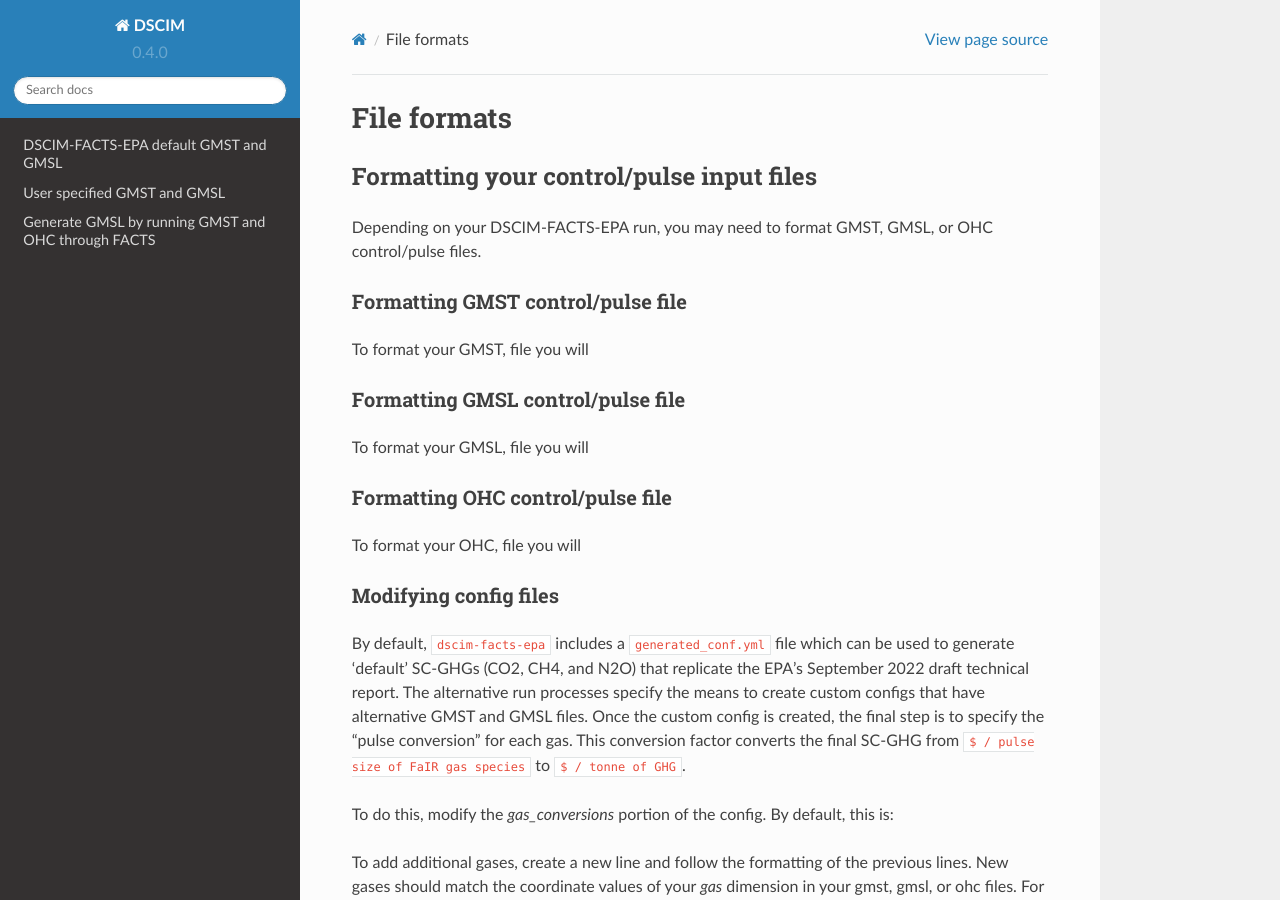
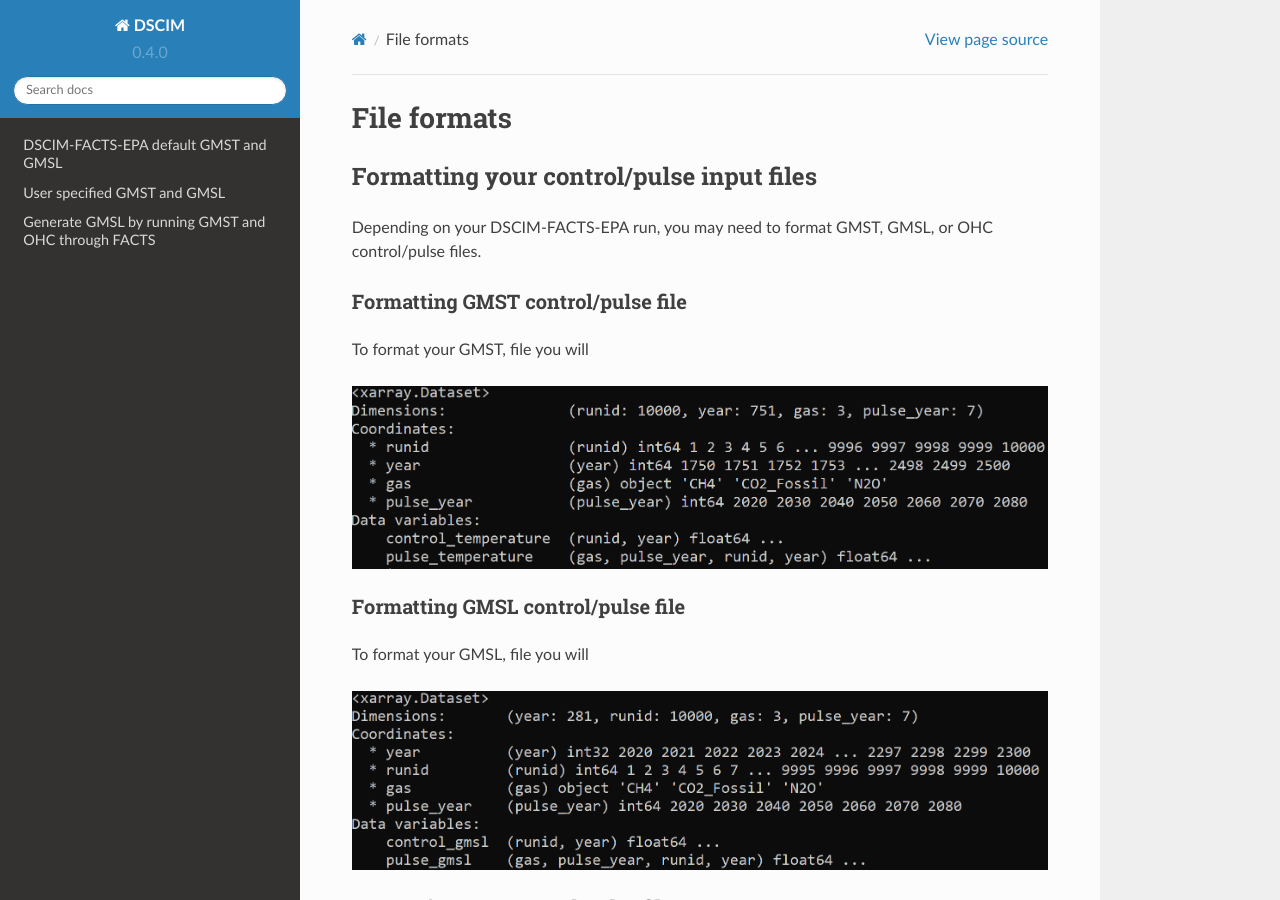
Before and after one commit to ClimateImpactLab/dscim-facts-epa, a Sphinx documentation site: the page built from docs/source/files.rst, in a window 1280 px wide and 900 px high. Built offline with Sphinx 7.4.7 and the Read the Docs theme 2.0.0, drawn with Linux system fonts in a browser that asks for light colours.

Commit message:
Test image attachments

```diff
--- a/docs/source/files.rst
+++ b/docs/source/files.rst
@@ -13,6 +13,8 @@ Formatting GMST control/pulse file
 
 To format your GMST, file you will
 
+.. image:: images/gmst.png
+
 .. _GMSL:
 
 Formatting GMSL control/pulse file
@@ -20,12 +22,16 @@ Formatting GMSL control/pulse file
 
 To format your GMSL, file you will
 
+.. image:: images/gmsl.png
+
 .. _OHC:
 
 Formatting OHC control/pulse file
 """""""""""""""""""""""""""""""""
 
 To format your OHC, file you will
+
+.. image:: images/ohc.png
 
 .. _config:
 
```
Also changed, not shown: docs/source/images/gmsl.png (added), docs/source/images/gmst.png (added), docs/source/images/ohc.png (added).
